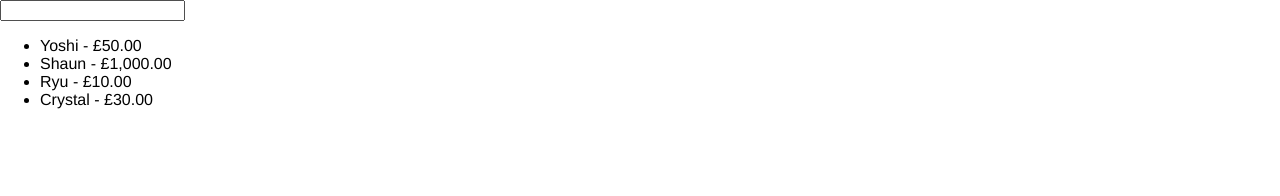
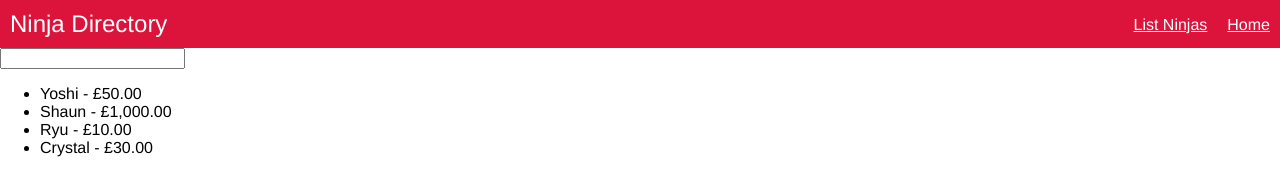
Before and after one commit to beltranbot/tnn-angularjs, a plain HTML site: page index.html in a window 1280 px wide. Drawn offline with Linux system fonts and the light colour scheme.

Commit message:
#11 ng-include directive

```diff
--- /dev/null
+++ b/header.html
@@ -0,0 +1,12 @@
+<div id="menu-bar">
+    <h1>Ninja Directory</h1>
+
+    <ul>
+        <li>
+            <a href="">Home</a>
+        </li>
+        <li>
+            <a href="">List Ninjas</a>
+        </li>
+    </ul>
+</div>
--- a/index.html
+++ b/index.html
@@ -10,11 +10,12 @@
 </head>
 
 <body>
+    <header ng-include src="'header.html'"></header>
     <div ng-controller="NinjaController">
         <input type="text" ng-model="search" />
         <ul>
             <li ng-repeat="ninja in ninjas | orderBy: '-name' | filter: search">
-                {{ ninja.name }} - {{ ninja .rate | currency: '£'}}
+                {{ ninja.name }} - {{ ninja.rate | currency: '£'}}
             </li>
         </ul>
     </div>
```
